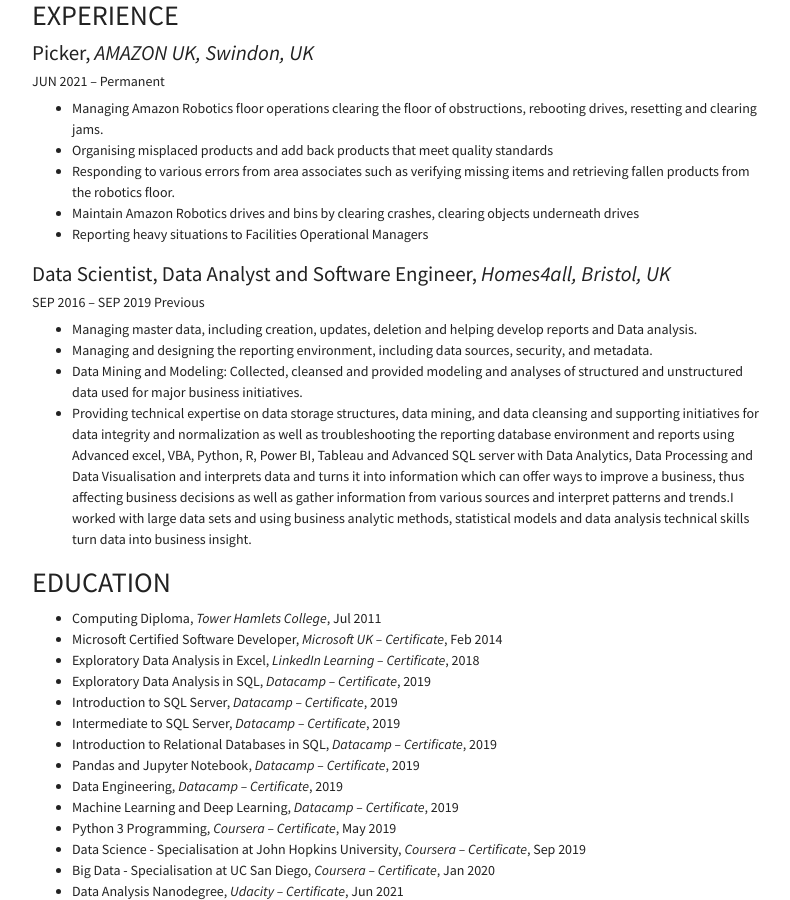
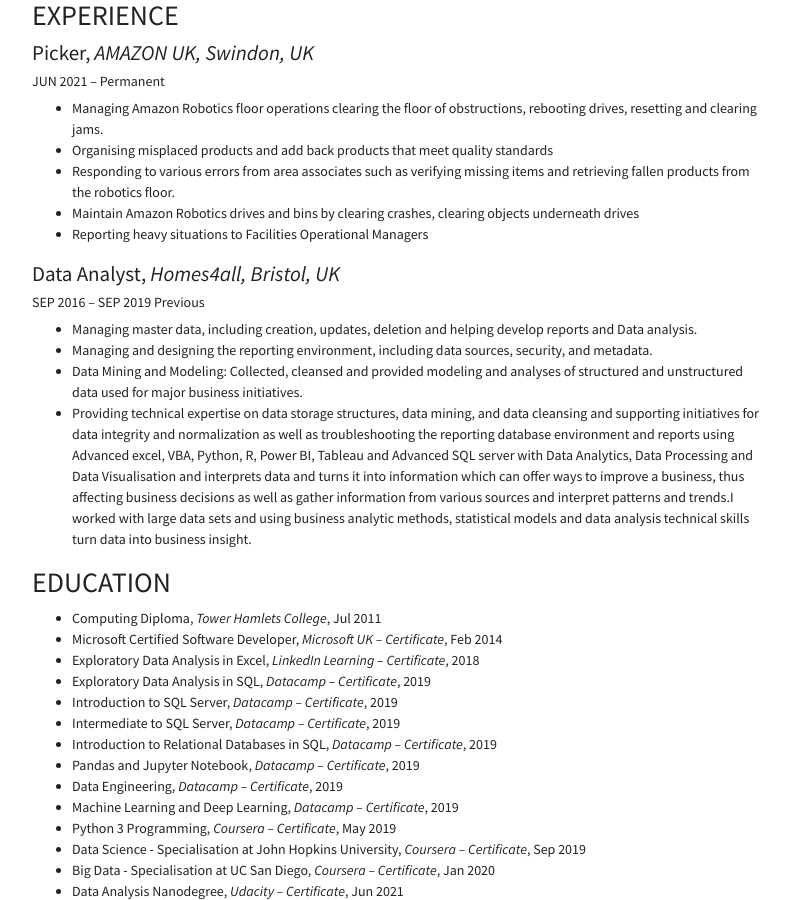
Before and after one commit to ayyoonis/ayoonis.github.io, a Jekyll site: the page built from Resume.md, in a window 1280 px wide and 900 px high, scrolled down 1436 px. Shown: the whole window, without its empty margins (338-1128 px from the left). Built offline with Jekyll 4.4.1, drawn with Linux system fonts in a browser that asks for light colours; nearby versions of some CDN libraries; our own code applies the rules of GitHub Pages for plain Markdown files.

Commit message:
Update Resume.md

```diff
--- a/Resume.md
+++ b/Resume.md
@@ -58,7 +58,7 @@
 - Maintain Amazon Robotics drives and bins by clearing crashes, clearing objects underneath drives
 - Reporting heavy situations to Facilities Operational Managers
 
-#### Data Scientist, Data Analyst and Software Engineer, *Homes4all, Bristol, UK*
+#### Data Analyst, *Homes4all, Bristol, UK*
 ###### SEP 2016 – SEP 2019 Previous
 - Managing master data, including creation, updates, deletion and helping develop reports and Data analysis.
 -	Managing and designing the reporting environment, including data sources, security, and metadata.
```
